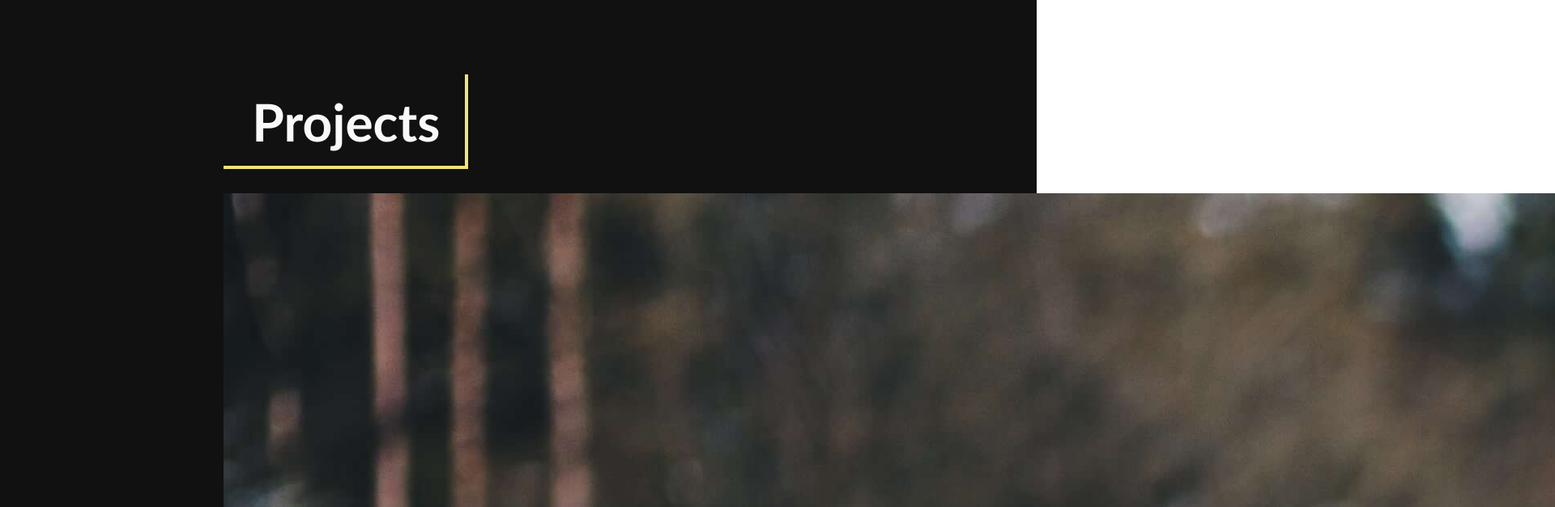
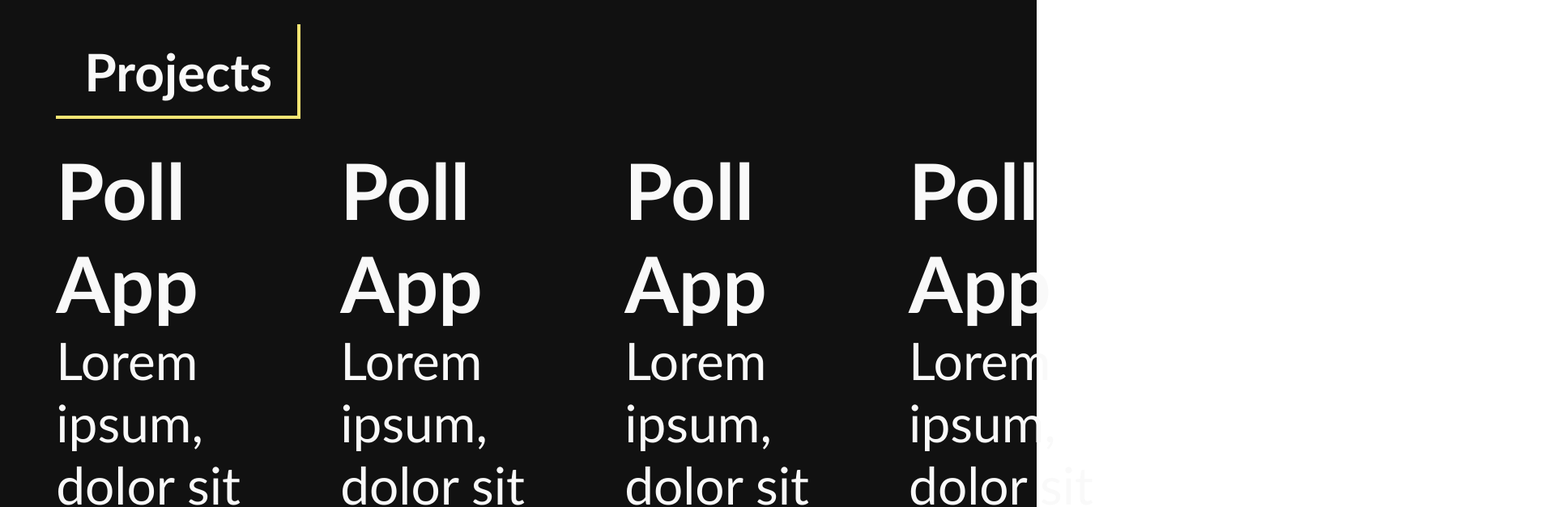
Before and after one commit to YordinsonPolar/porfolio2, a Svelte app: page / in a window 1280 px wide. Shown: the top 627 px of the page at 81% size, 1920 px wide, since content can reach past the window. Built offline with nearby package versions, Linux system fonts and the light colour scheme.

Commit message:
fix: image size global

```diff
--- a/public/global.css
+++ b/public/global.css
@@ -27,6 +27,9 @@ body {
 	font-family: "Calibri", -apple-system, BlinkMacSystemFont, "Segoe UI", Roboto, Oxygen-Sans, Ubuntu, Cantarell, "Helvetica Neue", sans-serif;
 }
 
+img {
+	width: 100%;
+}
 
 @media (max-width: 1024px) {
 	html {
--- a/src/components/projects/ProjectCard.svelte
+++ b/src/components/projects/ProjectCard.svelte
@@ -4,7 +4,7 @@
 
 <div class="card">
 	<div class="img">
-		<img src="/images/about.jpg" alt="poll">
+		<!-- <img src="/images/about.jpg" alt="poll"> -->
 	</div>
 	<div class="info-section">
 		<h2>Poll App</h2>
@@ -17,5 +17,7 @@
 </div>
 
 <style>
-
+	.img {
+		width: 100%;
+	}
 </style>
--- a/src/components/projects/Projects.svelte
+++ b/src/components/projects/Projects.svelte
@@ -1,5 +1,6 @@
 <script>
 	import Line from '../Line.svelte';
+	import ProjectsCard from './ProjectCard.svelte';
 
 	const projectsDelay = 5;
 </script>
@@ -26,19 +27,10 @@
 			</h1>
 		</div>
 		<div class="grid">
-			<div class="card">
-				<div class="img">
-					<img src="/images/about.jpg" alt="poll">
-				</div>
-				<div class="info-section">
-					<h2>Poll App</h2>
-					<p class="description">
-						Lorem ipsum, dolor sit amet consectetur adipisicing elit. Placeat aut similique laborum dolorem asperiores quo veniam fugit velit molestiae assumenda veritatis ratione reiciendis corrupti rerum, officia animi magni vitae, amet.
-					</p>
-					<div class="tags"></div>
-					<button>Live Example</button>
-				</div>
-			</div>
+			<ProjectsCard />
+			<ProjectsCard />
+			<ProjectsCard />
+			<ProjectsCard />
 		</div>
 	</div>
 </section>
```
